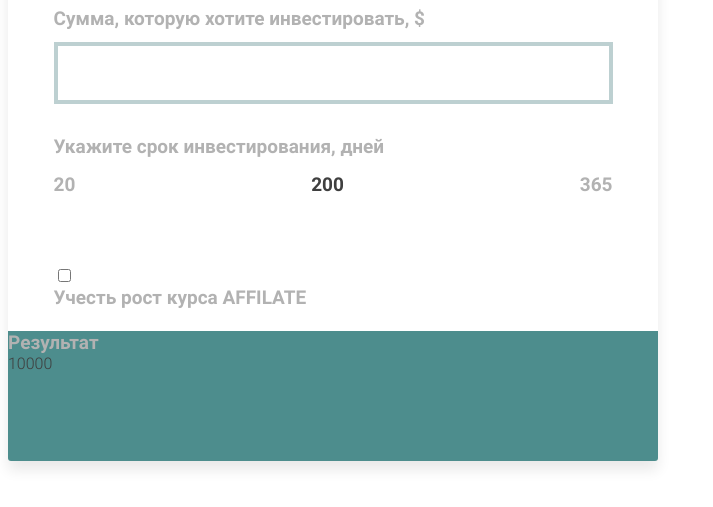
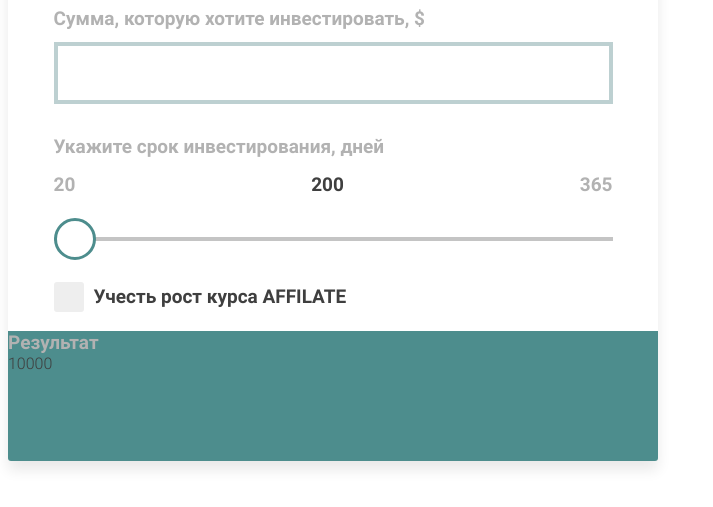
Before and after one commit to rudensergey/calculator, a plain HTML site: page calculator.html in a window 1280 px wide. Shown: the part 197-704 px from the top of the page, without its empty margins (0-713 px from the left). Drawn offline with Linux system fonts and the light colour scheme.

Commit message:
add style for timeline

```diff
--- a/calculator.css
+++ b/calculator.css
@@ -139,9 +139,29 @@ h1,h2,h3,h4,h5,h6,p,a {
     color: #3F3F3F;
 }
 
+.term__line {
+    height: 4px;
+    width: 100%;
+    background-color: #C4C4C4;
 
+    grid-column: 1 / -1;
+    grid-row: 3 / 4;
 
+    margin: auto 0px;
+}
 
+.term__toggle {
+    width: 36px;
+    height: 36px;
+    margin: auto 0px;
+
+    background: #FFFFFF;
+    border-radius: 50%;
+    border: 3px solid #4D8D8D;
+
+    grid-row: 3 / 4;
+    grid-column: 1 / -1;
+}
 
 
 
@@ -149,9 +169,86 @@ h1,h2,h3,h4,h5,h6,p,a {
 /* CHECKBOX ###################################### */
 
 .calculator__checkbox {
+    display: flex;
+    flex-direction: row;
+    align-items: center;
+
     grid-column: 2 / 3;
     grid-row: 5 / 6;
 }
+
+.calculator__checkbox .container {
+    display: block;
+    position: relative;
+    padding-left: 40px;
+    margin-top: 8px;
+    margin-bottom: 12px;
+    cursor: pointer;
+
+    font-family: "Roboto";
+    font-size: 19px;
+    color: #3F3F3F;
+
+    -webkit-user-select: none;
+    -moz-user-select: none;
+    -ms-user-select: none;
+    user-select: none;
+  }
+
+  /* Hide the browser's default checkbox */
+  .calculator__checkbox .container input {
+    position: absolute;
+    opacity: 0;
+    cursor: pointer;
+    height: 0;
+    width: 0;
+  }
+
+  /* Create a custom checkbox */
+  .calculator__checkbox .checkmark {
+    position: absolute;
+    top: -3px;
+    left: 0;
+    height: 30px;
+    width: 30px;
+    border-radius: 3px;
+    background-color: #eee;
+  }
+
+  /* On mouse-over, add a grey background color */
+  .calculator__checkbox .container:hover input ~ .checkmark {
+    background-color: #ccc;
+  }
+
+  /* When the checkbox is checked, add a blue background */
+  .calculator__checkbox .container input:checked ~ .checkmark {
+    background-color: #4D8D8D;
+  }
+
+  /* Create the checkmark/indicator (hidden when not checked) */
+  .calculator__checkbox .checkmark:after {
+    content: "";
+    position: absolute;
+    display: none;
+  }
+
+  /* Show the checkmark when checked */
+  .calculator__checkbox .container input:checked ~ .checkmark:after {
+    display: block;
+  }
+
+  /* Style the checkmark/indicator */
+  .calculator__checkbox .container .checkmark:after {
+    left: 12px;
+    top: 7px;
+    width: 5px;
+    height: 10px;
+    border: solid white;
+    border-width: 0 3px 3px 0;
+    -webkit-transform: rotate(45deg);
+    -ms-transform: rotate(45deg);
+    transform: rotate(45deg);
+  }
 
 
 /* RESULT ###################################### */
--- a/calculator.html
+++ b/calculator.html
@@ -27,8 +27,10 @@
         </div>
 
         <div class="calculator__checkbox">
-            <input type="checkbox">
-            <h5 class="text__form">Учесть рост курса AFFILATE</h6>
+            <label class="container text__form">Учесть рост курса AFFILATE
+                <input type="checkbox">
+                <span class="checkmark"></span>
+            </label>
         </div>
 
         <div class="calculator__result">
```
